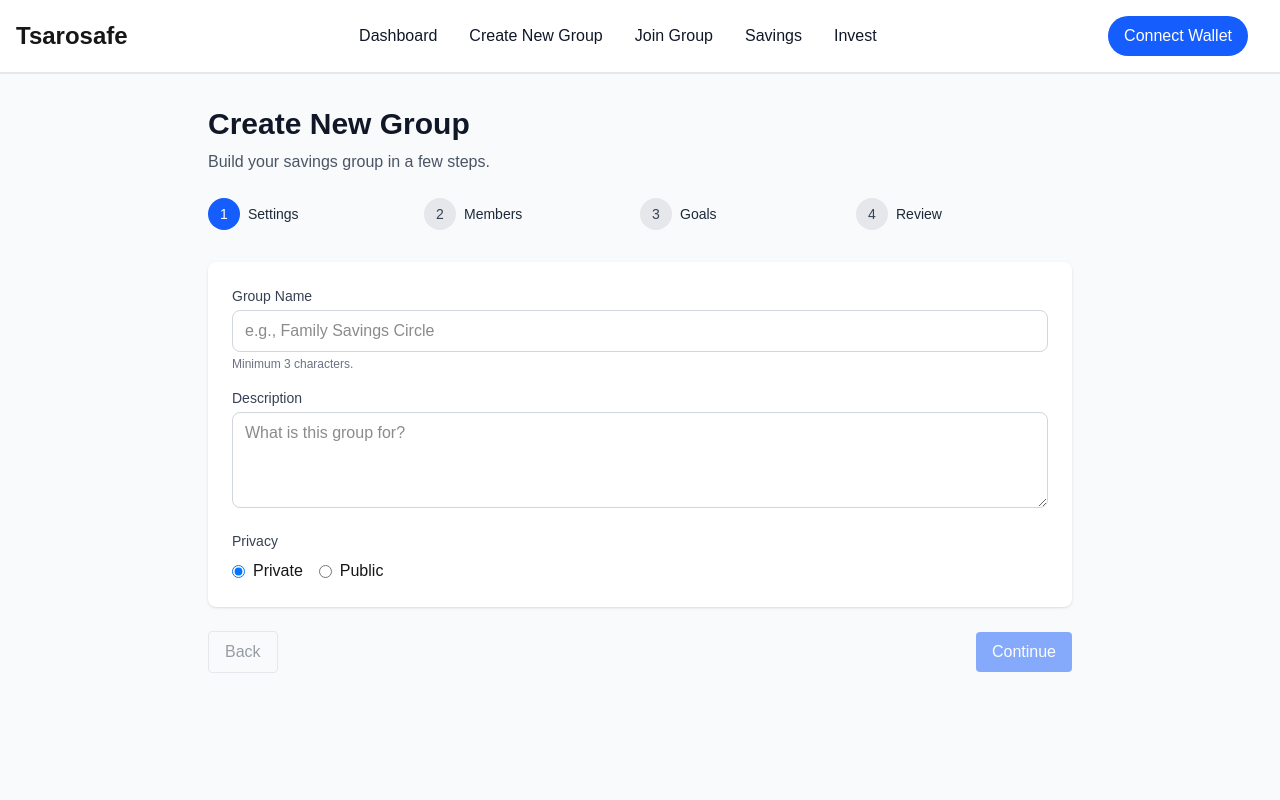
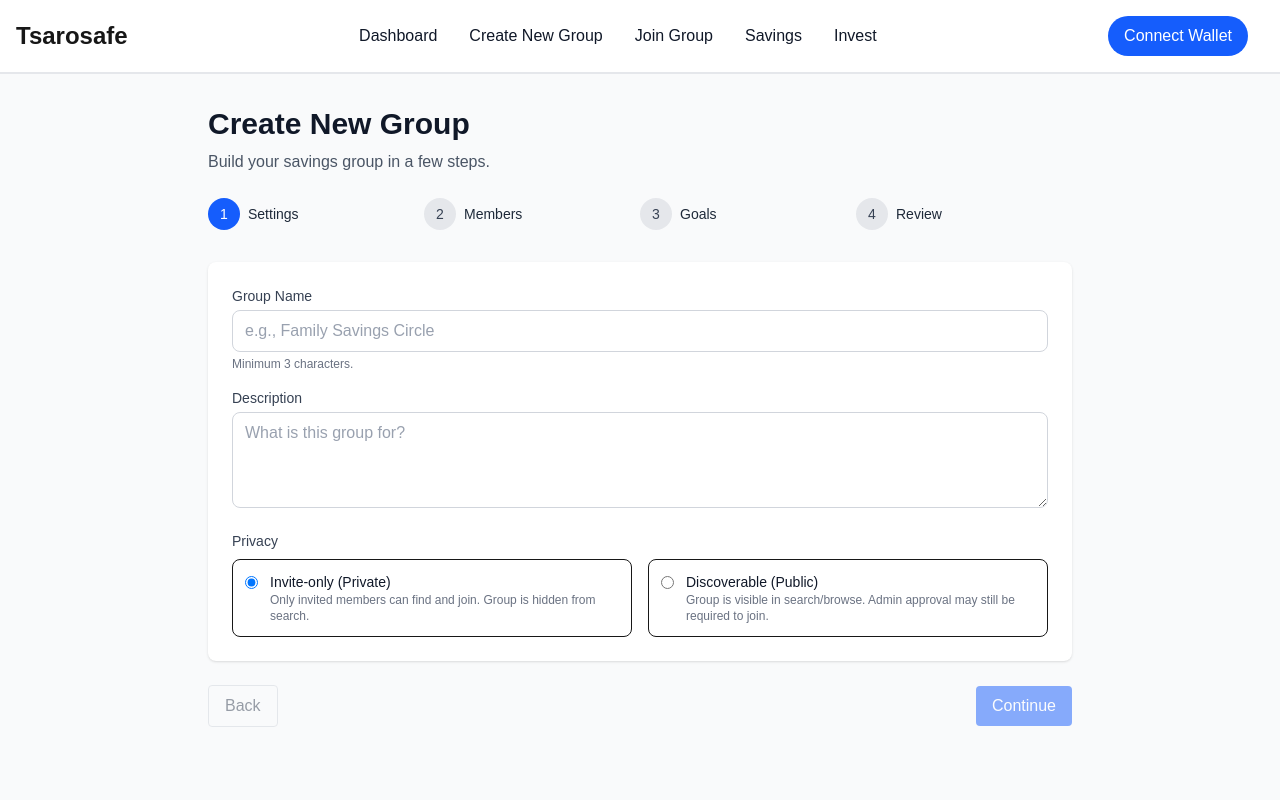
Before and after one commit to morelucks/Tsarosafe, a Next.js app: page /create-group in a window 1280 px wide. Shown: the top 800 px of the page. Built offline with nearby package versions, Linux system fonts and the light colour scheme.

Commit message:
ux(create-group): clarify privacy options with descriptive labels and helper text

```diff
--- a/src/app/create-group/page.tsx
+++ b/src/app/create-group/page.tsx
@@ -121,7 +121,7 @@ const CreateGroupPage = () => {
                   value={settings.name}
                   onChange={e => setSettings({ ...settings, name: e.target.value })}
                   placeholder="e.g., Family Savings Circle"
-                  className="mt-1 w-full border border-gray-300 rounded-lg px-3 py-2 focus:outline-none focus:ring-2 focus:ring-blue-600"
+                  className="mt-1 w-full border border-gray-300 rounded-lg px-3 py-2 focus:outline-none focus:ring-2 focus:ring-blue-600 text-gray-900 bg-white placeholder-gray-400"
                 />
                 <p className="text-xs text-gray-500 mt-1">Minimum 3 characters.</p>
               </div>
@@ -131,29 +131,37 @@ const CreateGroupPage = () => {
                   value={settings.description}
                   onChange={e => setSettings({ ...settings, description: e.target.value })}
                   placeholder="What is this group for?"
-                  className="mt-1 w-full border border-gray-300 rounded-lg px-3 py-2 h-24 focus:outline-none focus:ring-2 focus:ring-blue-600"
+                  className="mt-1 w-full border border-gray-300 rounded-lg px-3 py-2 h-24 focus:outline-none focus:ring-2 focus:ring-blue-600 text-gray-900 bg-white placeholder-gray-400"
                 />
               </div>
               <div>
                 <label className="block text-sm font-medium text-gray-700">Privacy</label>
-                <div className="mt-2 flex gap-4">
-                  <label className="inline-flex items-center gap-2">
+                <div className="mt-2 grid grid-cols-1 md:grid-cols-2 gap-4">
+                  <label className="flex items-start gap-3 p-3 border rounded-lg hover:bg-gray-50 cursor-pointer">
                     <input
                       type="radio"
                       name="privacy"
+                      className="mt-1"
                       checked={settings.privacy === "private"}
                       onChange={() => setSettings({ ...settings, privacy: "private" })}
                     />
-                    <span>Private</span>
+                    <span>
+                      <span className="block text-sm font-medium text-gray-900">Invite-only (Private)</span>
+                      <span className="block text-xs text-gray-500">Only invited members can find and join. Group is hidden from search.</span>
+                    </span>
                   </label>
-                  <label className="inline-flex items-center gap-2">
+                  <label className="flex items-start gap-3 p-3 border rounded-lg hover:bg-gray-50 cursor-pointer">
                     <input
                       type="radio"
                       name="privacy"
+                      className="mt-1"
                       checked={settings.privacy === "public"}
                       onChange={() => setSettings({ ...settings, privacy: "public" })}
                     />
-                    <span>Public</span>
+                    <span>
+                      <span className="block text-sm font-medium text-gray-900">Discoverable (Public)</span>
+                      <span className="block text-xs text-gray-500">Group is visible in search/browse. Admin approval may still be required to join.</span>
+                    </span>
                   </label>
                 </div>
               </div>
@@ -169,12 +177,12 @@ const CreateGroupPage = () => {
                     value={pendingMember}
                     onChange={e => setPendingMember(e.target.value)}
                     placeholder="0x... or name@example.com"
-                    className="flex-1 border border-gray-300 rounded-lg px-3 py-2 focus:outline-none focus:ring-2 focus:ring-blue-600"
+                    className="flex-1 border border-gray-300 rounded-lg px-3 py-2 focus:outline-none focus:ring-2 focus:ring-blue-600 text-gray-900 bg-white placeholder-gray-400"
                   />
                   <select
                     value={pendingRole}
                     onChange={e => setPendingRole(e.target.value as MemberRole)}
-                    className="border border-gray-300 rounded-lg px-3 py-2"
+                    className="border border-gray-300 rounded-lg px-3 py-2 text-gray-900 bg-white"
                   >
                     <option value="member">Member</option>
                     <option value="admin">Admin</option>
@@ -223,7 +231,7 @@ const CreateGroupPage = () => {
                     min={0}
                     value={goal.targetAmount}
                     onChange={e => setGoal({ ...goal, targetAmount: Number(e.target.value) })}
-                    className="mt-1 w-full border border-gray-300 rounded-lg px-3 py-2 focus:outline-none focus:ring-2 focus:ring-blue-600"
+                    className="mt-1 w-full border border-gray-300 rounded-lg px-3 py-2 focus:outline-none focus:ring-2 focus:ring-blue-600 text-gray-900 bg-white"
                   />
                 </div>
                 <div>
@@ -231,7 +239,7 @@ const CreateGroupPage = () => {
                   <select
                     value={goal.cadence}
                     onChange={e => setGoal({ ...goal, cadence: e.target.value as SavingsGoal["cadence"] })}
-                    className="mt-1 w-full border border-gray-300 rounded-lg px-3 py-2"
+                    className="mt-1 w-full border border-gray-300 rounded-lg px-3 py-2 text-gray-900 bg-white"
                   >
                     <option value="daily">Daily</option>
                     <option value="weekly">Weekly</option>
@@ -244,7 +252,7 @@ const CreateGroupPage = () => {
                     type="date"
                     value={goal.startDate}
                     onChange={e => setGoal({ ...goal, startDate: e.target.value })}
-                    className="mt-1 w-full border border-gray-300 rounded-lg px-3 py-2"
+                    className="mt-1 w-full border border-gray-300 rounded-lg px-3 py-2 text-gray-900 bg-white"
                   />
                 </div>
                 <div>
@@ -253,7 +261,7 @@ const CreateGroupPage = () => {
                     type="date"
                     value={goal.endDate}
                     onChange={e => setGoal({ ...goal, endDate: e.target.value })}
-                    className="mt-1 w-full border border-gray-300 rounded-lg px-3 py-2"
+                    className="mt-1 w-full border border-gray-300 rounded-lg px-3 py-2 text-gray-900 bg-white"
                   />
                 </div>
               </div>
```
